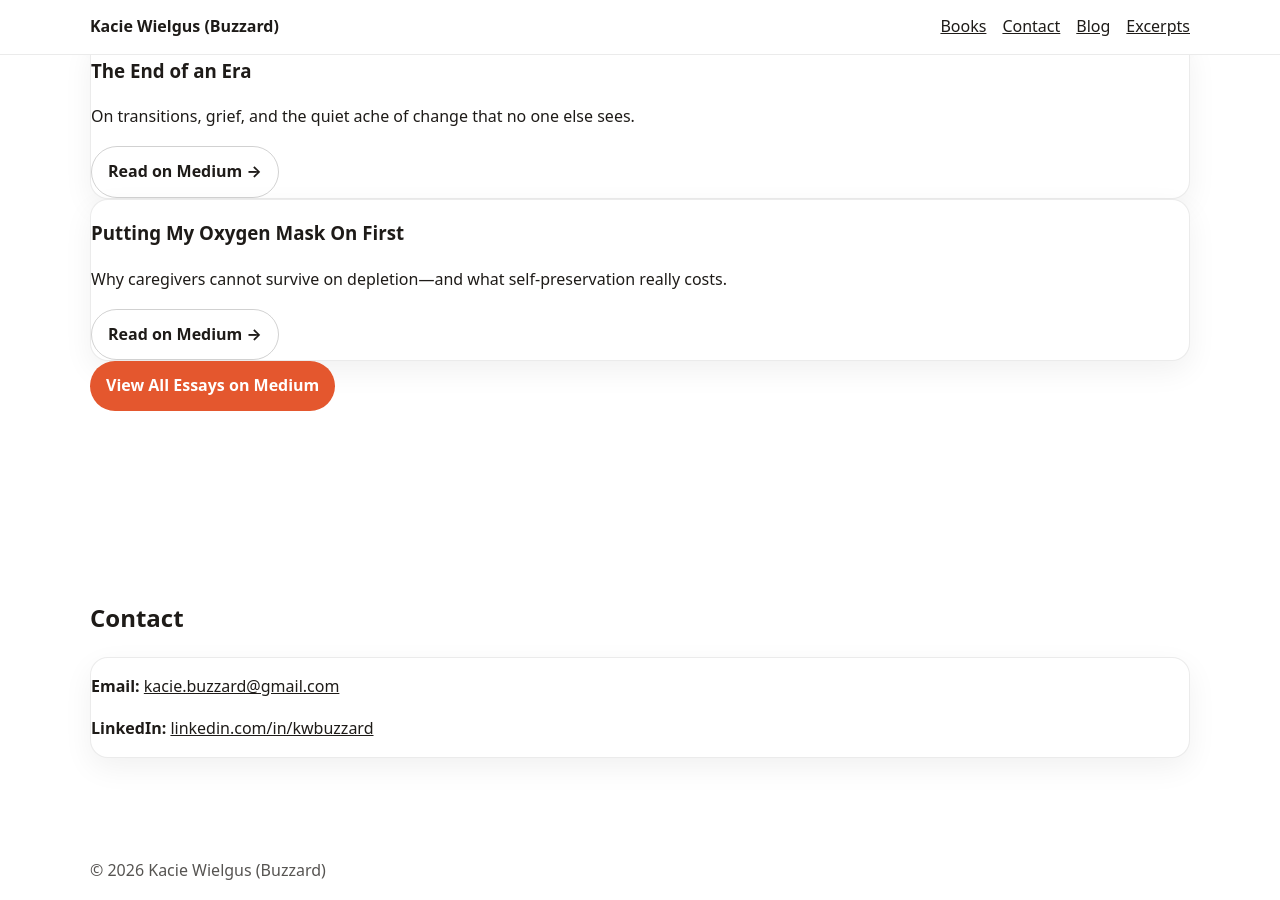
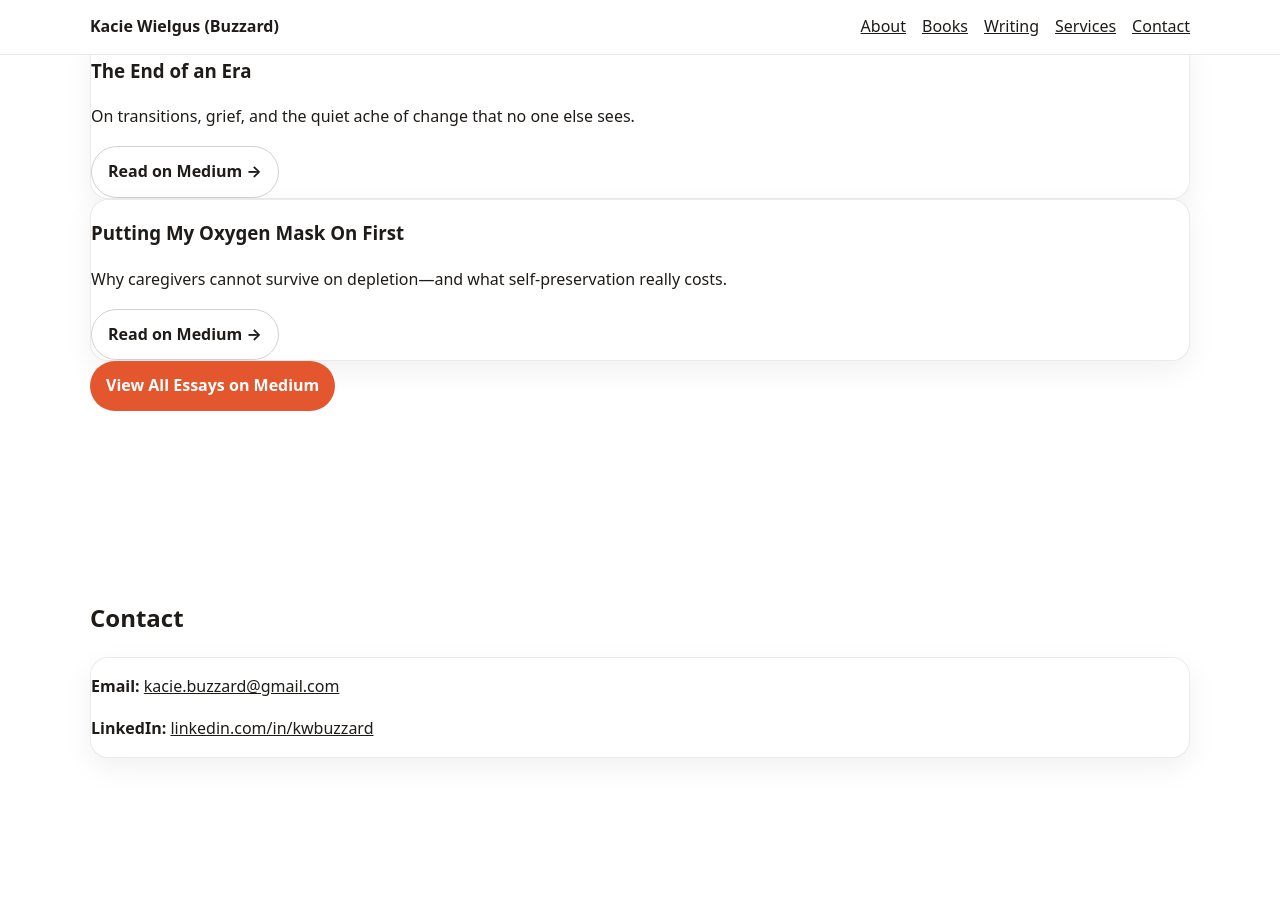
Before and after one commit to kaciebuzzard-rgb/new, a Jekyll site: the page built from index.md, in a window 1280 px wide and 900 px high, scrolled down 5964 px. Built offline with Jekyll 4.4.1, drawn with Linux system fonts in a browser that asks for light colours; after the commit the page ends 6806 px from its top, so only the background shows below that.

Commit message:
Update navigation links and footer in default layout

```diff
--- a/_layouts/default.html
+++ b/_layouts/default.html
@@ -5,19 +5,21 @@
   <meta name="viewport" content="width=device-width, initial-scale=1" />
   <title>{{ page.title }}{% if site.title %} • {{ site.title }}{% endif %}</title>
   <meta name="description" content="{{ site.description | default: page.description | strip_html | strip_newlines | escape }}">
-
   <link rel="stylesheet" href="{{ '/assets/css/styles.css' | relative_url }}">
 </head>
+
 <body>
 
 <header class="site-header">
   <div class="wrap nav">
-    <a class="brand" href="{{ '/' | relative_url }}">{{ site.title }}</a>
-    <nav class="nav-links">
-      <a href="{{ '/' | relative_url }}#book">Books</a>
-      <a href="{{ '/' | relative_url }}#contact">Contact</a>
-      <a href="{{ '/blog/' | relative_url }}">Blog</a>
-      <a href="{{ '/excerpts/' | relative_url }}">Excerpts</a>
+    <a class="brand" href="{{ '/' | relative_url }}">{{ site.title | default: "Kacie Wielgus (Buzzard)" }}</a>
+
+    <nav class="nav-links" aria-label="Primary">
+      <a href="#about">About</a>
+      <a href="#books">Books</a>
+      <a href="#writing">Writing</a>
+      <a href="#services">Services</a>
+      <a class="nav-cta" href="#contact">Contact</a>
     </nav>
   </div>
 </header>
@@ -26,11 +28,5 @@
   {{ content }}
 </main>
 
-<footer class="site-footer">
-  <div class="wrap">
-    <p class="muted">© {{ "now" | date: "%Y" }} {{ site.title }}</p>
-  </div>
-</footer>
-
 </body>
 </html>
```
